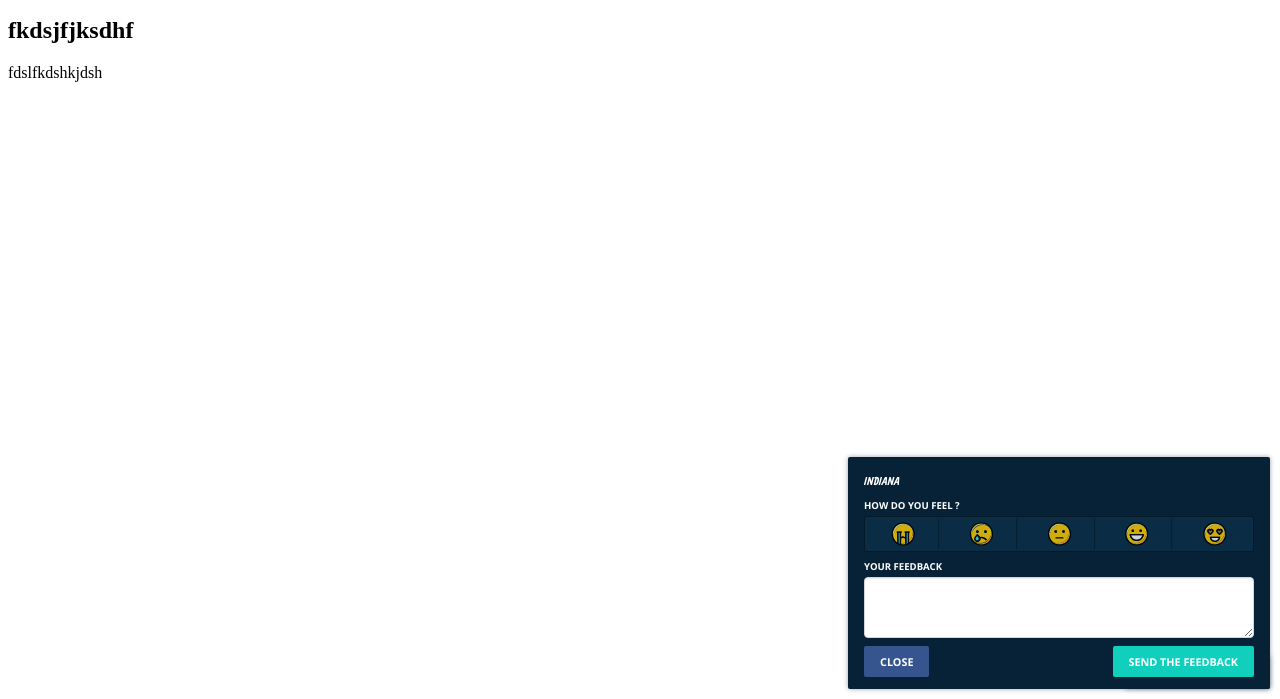
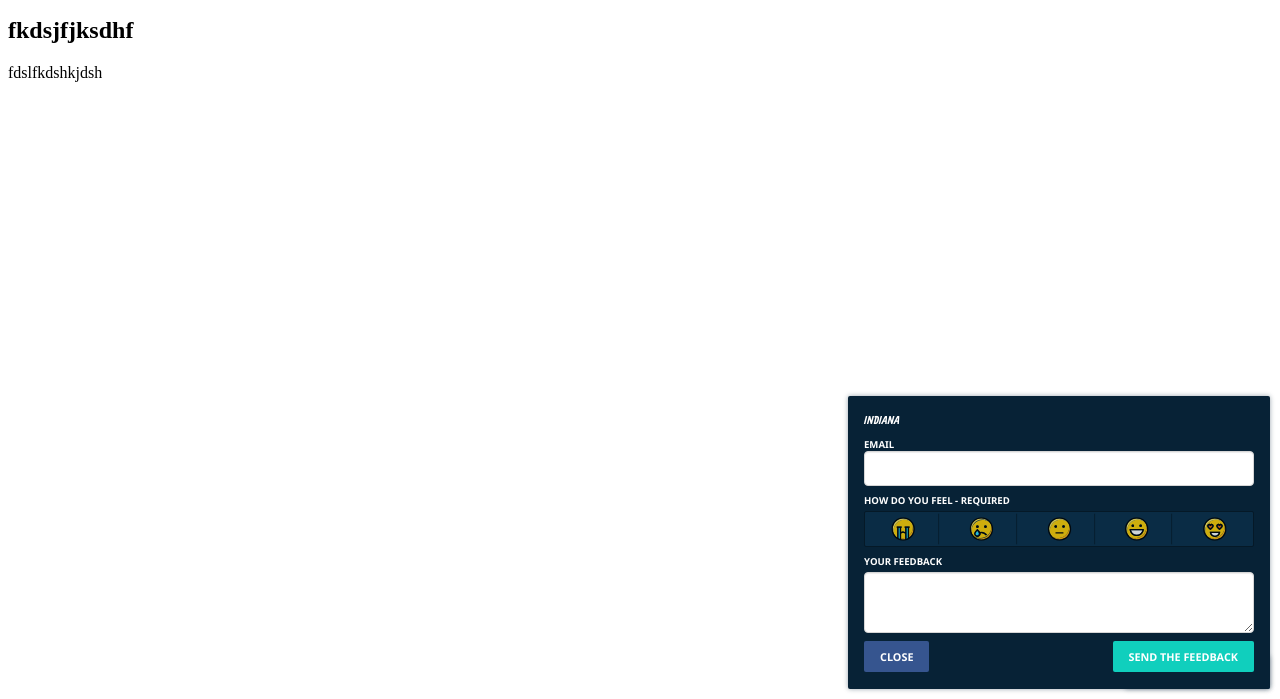
Before and after one commit to wiym/cm-widget, a website: page index.html in a window 1280 px wide. Both pictures are taken after a click on the link "HAVE A FEEDBACK?". Shown: the part 101-800 px from the top of the page. Drawn offline with Linux system fonts and the light colour scheme.

Commit message:
Ajout de l'email

```diff
--- a/src/indy.css
+++ b/src/indy.css
@@ -391,7 +391,7 @@ category: Utilities
   color: #ffffff;
   border-radius: 2px;
   width: 390px;
-  height: 200px;
+  height: 261px;
   box-shadow: 0 0 5px 0 rgba(7, 34, 54, 0.4); }
   #indy-w-container * {
     box-sizing: border-box; }
--- a/src/indy.js
+++ b/src/indy.js
@@ -10,7 +10,7 @@
     options.labelBtnPopup = 'Have a feedback?';
     options.labelHeaderPopup = 'Send a feedback';
     options.labelDescPopup = 'How would you rate your experience on our tool?';
-    options.labelNotation = 'Note your experience - required';
+    options.labelNotation = 'How do you feel  - required';
     options.labelComment = 'Explain your feedback - required';
     options.labelEmail = 'Email';
     options.labelBtnSend = 'Send feedback';
@@ -32,7 +32,15 @@
         '<div data-step-feedback="1" class="step-feedback-1">' +
         '<div class="indy-form-group">' +
         '<div class="indy-label indy-label--light">' +
-        'How do you feel ?' +
+        options.labelEmail +
+        '<div>' +
+        '<input type="email" class="indy-input">'+
+        '</div>'+
+        '</div>' +
+        '</div>'+
+        '<div class="indy-form-group">' +
+        '<div class="indy-label indy-label--light">' +
+        options.labelNotation +
         '</div>' +
         '<div class="indy-w-sentiment">' +
         '<div class="indy-btn-group">' +
```
